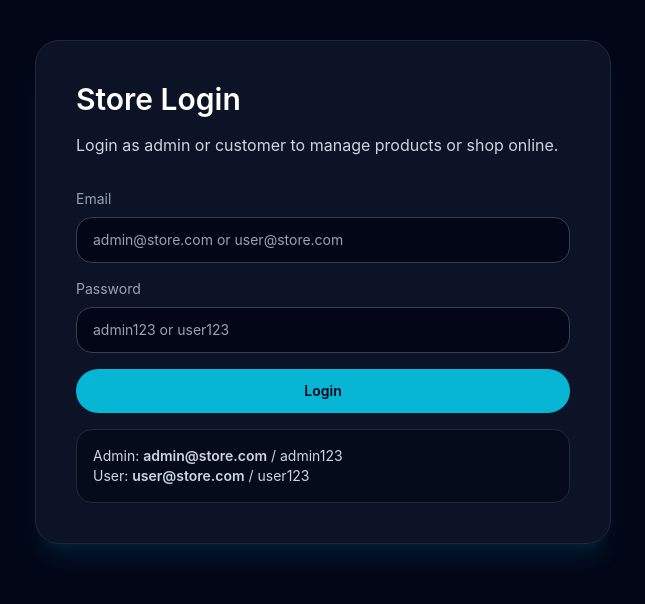
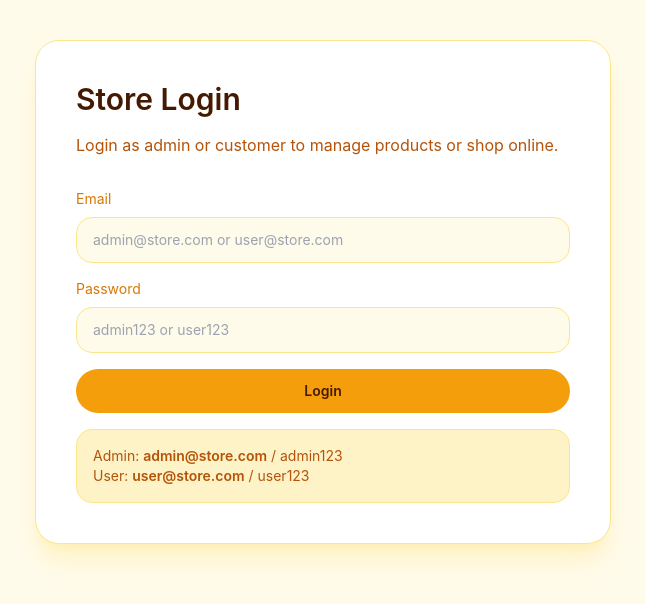
Before and after one commit to yonekyi817-jpg/AItest, a React (Vite) app: page / in a window 1280 px wide. Shown: the top 604 px of the page, without its empty margins (317-962 px from the left). Built offline with nearby package versions, Linux system fonts and the light colour scheme.

Commit message:
Update theme to white and nude yellow

```diff
--- a/src/App.jsx
+++ b/src/App.jsx
@@ -111,43 +111,43 @@ function App() {
 
   if (!currentUser) {
     return (
-      <div className="min-h-screen bg-slate-950 text-slate-100 px-6 py-10 sm:px-10 lg:px-20">
-        <div className="max-w-xl mx-auto rounded-3xl border border-slate-800 bg-slate-900/80 p-10 shadow-xl shadow-cyan-500/10">
-          <h1 className="text-3xl font-semibold text-white">Store Login</h1>
-          <p className="mt-4 text-slate-300">Login as admin or customer to manage products or shop online.</p>
+      <div className="min-h-screen bg-amber-50 text-amber-950 px-6 py-10 sm:px-10 lg:px-20">
+        <div className="max-w-xl mx-auto rounded-3xl border border-amber-200 bg-white p-10 shadow-xl shadow-amber-200/40">
+          <h1 className="text-3xl font-semibold text-amber-950">Store Login</h1>
+          <p className="mt-4 text-amber-700">Login as admin or customer to manage products or shop online.</p>
 
           <div className="mt-8 space-y-4">
-            <label className="block text-sm text-slate-400">
+            <label className="block text-sm text-amber-600">
               Email
               <input
                 type="email"
                 value={loginEmail}
                 onChange={(e) => setLoginEmail(e.target.value)}
-                className="mt-2 w-full rounded-2xl border border-slate-700 bg-slate-950 px-4 py-3 text-white outline-none focus:border-cyan-500"
+                className="mt-2 w-full rounded-2xl border border-amber-200 bg-amber-50 px-4 py-3 text-amber-950 outline-none focus:border-amber-500"
                 placeholder="admin@store.com or user@store.com"
               />
             </label>
-            <label className="block text-sm text-slate-400">
+            <label className="block text-sm text-amber-600">
               Password
               <input
                 type="password"
                 value={loginPassword}
                 onChange={(e) => setLoginPassword(e.target.value)}
-                className="mt-2 w-full rounded-2xl border border-slate-700 bg-slate-950 px-4 py-3 text-white outline-none focus:border-cyan-500"
+                className="mt-2 w-full rounded-2xl border border-amber-200 bg-amber-50 px-4 py-3 text-amber-950 outline-none focus:border-amber-500"
                 placeholder="admin123 or user123"
               />
             </label>
             <button
               onClick={handleLogin}
-              className="w-full rounded-full bg-cyan-500 px-6 py-3 text-sm font-semibold text-slate-950 transition hover:bg-cyan-400"
+              className="w-full rounded-full bg-amber-500 px-6 py-3 text-sm font-semibold text-amber-950 transition hover:bg-amber-400"
             >
               Login
             </button>
-            <div className="rounded-2xl bg-slate-950/60 p-4 text-sm text-slate-300 border border-slate-800">
+            <div className="rounded-2xl bg-amber-100 p-4 text-sm text-amber-700 border border-amber-200">
               <p>Admin: <span className="font-semibold">admin@store.com</span> / admin123</p>
               <p>User: <span className="font-semibold">user@store.com</span> / user123</p>
             </div>
-            {message && <p className="text-sm text-rose-400">{message}</p>}
+            {message && <p className="text-sm text-rose-600">{message}</p>}
           </div>
         </div>
       </div>
@@ -155,29 +155,29 @@ function App() {
   }
 
   return (
-    <div className="min-h-screen bg-slate-950 text-slate-100 px-6 py-8 sm:px-10 lg:px-20">
+    <div className="min-h-screen bg-amber-50 text-amber-950 px-6 py-8 sm:px-10 lg:px-20">
       <div className="flex flex-col gap-4 sm:flex-row sm:items-center sm:justify-between">
         <div>
-          <p className="uppercase tracking-[0.4em] text-sm text-cyan-300">E-Commerce Store</p>
+          <p className="uppercase tracking-[0.4em] text-sm text-amber-600">E-Commerce Store</p>
           <h1 className="mt-3 text-3xl sm:text-4xl font-semibold">Welcome, {currentUser.name}</h1>
-          <p className="mt-2 text-slate-400">Role: {currentUser.role}</p>
+          <p className="mt-2 text-amber-700">Role: {currentUser.role}</p>
         </div>
         <div className="flex flex-wrap items-center gap-3">
           {currentUser.role === 'customer' && (
-            <div className="rounded-3xl bg-slate-900/90 px-5 py-3 text-sm text-slate-100 border border-slate-800">
+            <div className="rounded-3xl bg-white px-5 py-3 text-sm text-amber-950 border border-amber-200">
               Cart: {cart.length} item{cart.length !== 1 ? 's' : ''}
             </div>
           )}
           <button
             onClick={handleLogout}
-            className="rounded-full bg-slate-800 px-5 py-3 text-sm font-semibold text-slate-100 transition hover:bg-slate-700"
+            className="rounded-full bg-amber-200 px-5 py-3 text-sm font-semibold text-amber-950 transition hover:bg-amber-300"
           >
             Logout
           </button>
         </div>
       </div>
 
-      {message && <div className="mt-6 rounded-3xl border border-cyan-500/30 bg-cyan-500/10 px-5 py-4 text-slate-100">{message}</div>}
+      {message && <div className="mt-6 rounded-3xl border border-amber-200 bg-amber-100 px-5 py-4 text-amber-950">{message}</div>}
 
       {currentUser.role === 'admin' ? (
         <AdminDashboard
@@ -205,28 +205,28 @@ function App() {
 function AdminDashboard({ products, newProduct, setNewProduct, onAddProduct, onUpdateStock, onDeleteProduct }) {
   return (
     <div className="mt-10 grid gap-8 lg:grid-cols-[1.2fr_0.8fr]">
-      <section className="rounded-3xl border border-slate-800 bg-slate-900/80 p-8 shadow-xl shadow-slate-950/20">
+      <section className="rounded-3xl border border-amber-200 bg-white p-8 shadow-xl shadow-amber-200/40">
         <h2 className="text-2xl font-semibold">Product Management</h2>
-        <p className="mt-3 text-slate-400">Add new products or update stock levels in the store inventory.</p>
+        <p className="mt-3 text-amber-700">Add new products or update stock levels in the store inventory.</p>
 
         <div className="mt-8 space-y-4">
           {products.map((product) => (
-            <div key={product.id} className="rounded-3xl border border-slate-800 bg-slate-950/80 p-5">
+            <div key={product.id} className="rounded-3xl border border-amber-200 bg-amber-50 p-5">
               <div className="flex flex-col gap-3 sm:flex-row sm:items-center sm:justify-between">
                 <div>
                   <h3 className="text-xl font-semibold">{product.name}</h3>
-                  <p className="mt-1 text-slate-400">${product.price} • Stock: {product.stock}</p>
-                  <p className="mt-2 text-slate-500">{product.description}</p>
+                  <p className="mt-1 text-amber-700">${product.price} • Stock: {product.stock}</p>
+                  <p className="mt-2 text-amber-600">{product.description}</p>
                 </div>
                 <div className="flex flex-col gap-3 sm:items-end">
-                  <label className="text-sm text-slate-400">
+                  <label className="text-sm text-amber-600">
                     Stock
                     <input
                       type="number"
                       value={product.stock}
                       min="0"
                       onChange={(e) => onUpdateStock(product.id, e.target.value)}
-                      className="mt-2 w-full max-w-[120px] rounded-2xl border border-slate-700 bg-slate-950 px-3 py-2 text-white outline-none"
+                      className="mt-2 w-full max-w-[120px] rounded-2xl border border-amber-200 bg-amber-50 px-3 py-2 text-amber-950 outline-none"
                     />
                   </label>
                   <button
@@ -242,50 +242,50 @@ function AdminDashboard({ products, newProduct, setNewProduct, onAddProduct, onU
         </div>
       </section>
 
-      <section className="rounded-3xl border border-slate-800 bg-slate-900/80 p-8 shadow-xl shadow-slate-950/20">
+      <section className="rounded-3xl border border-amber-200 bg-white p-8 shadow-xl shadow-amber-200/40">
         <h2 className="text-2xl font-semibold">Add Product</h2>
         <div className="mt-6 space-y-4">
-          <label className="block text-sm text-slate-400">
+          <label className="block text-sm text-amber-600">
             Name
             <input
               value={newProduct.name}
               onChange={(e) => setNewProduct((prev) => ({ ...prev, name: e.target.value }))}
-              className="mt-2 w-full rounded-2xl border border-slate-700 bg-slate-950 px-4 py-3 text-white outline-none"
+              className="mt-2 w-full rounded-2xl border border-amber-200 bg-amber-50 px-4 py-3 text-amber-950 outline-none"
               placeholder="Product name"
             />
           </label>
-          <label className="block text-sm text-slate-400">
+          <label className="block text-sm text-amber-600">
             Price
             <input
               type="number"
               value={newProduct.price}
               onChange={(e) => setNewProduct((prev) => ({ ...prev, price: e.target.value }))}
-              className="mt-2 w-full rounded-2xl border border-slate-700 bg-slate-950 px-4 py-3 text-white outline-none"
+              className="mt-2 w-full rounded-2xl border border-amber-200 bg-amber-50 px-4 py-3 text-amber-950 outline-none"
               placeholder="USD"
             />
           </label>
-          <label className="block text-sm text-slate-400">
+          <label className="block text-sm text-amber-600">
             Stock
             <input
               type="number"
               value={newProduct.stock}
               onChange={(e) => setNewProduct((prev) => ({ ...prev, stock: e.target.value }))}
-              className="mt-2 w-full rounded-2xl border border-slate-700 bg-slate-950 px-4 py-3 text-white outline-none"
+              className="mt-2 w-full rounded-2xl border border-amber-200 bg-amber-50 px-4 py-3 text-amber-950 outline-none"
               placeholder="Quantity"
             />
           </label>
-          <label className="block text-sm text-slate-400">
+          <label className="block text-sm text-amber-600">
             Description
             <textarea
               value={newProduct.description}
               onChange={(e) => setNewProduct((prev) => ({ ...prev, description: e.target.value }))}
-              className="mt-2 w-full rounded-2xl border border-slate-700 bg-slate-950 px-4 py-3 text-white outline-none"
+              className="mt-2 w-full rounded-2xl border border-amber-200 bg-amber-50 px-4 py-3 text-amber-950 outline-none"
               rows="4"
             />
           </label>
           <button
             onClick={onAddProduct}
-            className="w-full rounded-full bg-cyan-500 px-6 py-3 text-sm font-semibold text-slate-950 transition hover:bg-cyan-400"
+            className="w-full rounded-full bg-amber-500 px-6 py-3 text-sm font-semibold text-amber-950 transition hover:bg-amber-400"
           >
             Add Product
           </button>
@@ -298,22 +298,22 @@ function AdminDashboard({ products, newProduct, setNewProduct, onAddProduct, onU
 function CustomerShop({ products, cart, onAddToCart, onRemoveFromCart, onCheckout, cartTotal }) {
   return (
     <div className="mt-10 grid gap-8 xl:grid-cols-[1.5fr_0.85fr]">
-      <section className="rounded-3xl border border-slate-800 bg-slate-900/80 p-8 shadow-xl shadow-slate-950/20">
+      <section className="rounded-3xl border border-amber-200 bg-white p-8 shadow-xl shadow-amber-200/40">
         <h2 className="text-2xl font-semibold">Shop Products</h2>
-        <p className="mt-3 text-slate-400">Browse available items and add them to your cart.</p>
+        <p className="mt-3 text-amber-700">Browse available items and add them to your cart.</p>
 
         <div className="mt-8 space-y-4">
           {products.map((product) => (
-            <div key={product.id} className="rounded-3xl border border-slate-800 bg-slate-950/80 p-5 sm:flex sm:items-center sm:justify-between">
+            <div key={product.id} className="rounded-3xl border border-amber-200 bg-amber-50 p-5 sm:flex sm:items-center sm:justify-between">
               <div>
                 <h3 className="text-xl font-semibold">{product.name}</h3>
-                <p className="mt-2 text-slate-400">{product.description}</p>
-                <p className="mt-3 text-slate-300">Price: ${product.price} • Stock: {product.stock}</p>
+                <p className="mt-2 text-amber-700">{product.description}</p>
+                <p className="mt-3 text-amber-600">Price: ${product.price} • Stock: {product.stock}</p>
               </div>
               <button
                 onClick={() => onAddToCart(product)}
                 disabled={product.stock <= 0}
-                className="mt-4 rounded-full bg-cyan-500 px-5 py-3 text-sm font-semibold text-slate-950 transition hover:bg-cyan-400 disabled:cursor-not-allowed disabled:opacity-50 sm:mt-0"
+                className="mt-4 rounded-full bg-amber-500 px-5 py-3 text-sm font-semibold text-amber-950 transition hover:bg-amber-400 disabled:cursor-not-allowed disabled:opacity-50 sm:mt-0"
               >
                 {product.stock > 0 ? 'Add to Cart' : 'Sold Out'}
               </button>
@@ -322,16 +322,16 @@ function CustomerShop({ products, cart, onAddToCart, onRemoveFromCart, onCheckou
         </div>
       </section>
 
-      <aside className="rounded-3xl border border-slate-800 bg-slate-900/80 p-8 shadow-xl shadow-slate-950/20">
+      <aside className="rounded-3xl border border-amber-200 bg-white p-8 shadow-xl shadow-amber-200/40">
         <h2 className="text-2xl font-semibold">Shopping Cart</h2>
         {cart.length ? (
           <div className="mt-6 space-y-4">
             {cart.map((item) => (
-              <div key={item.id} className="rounded-3xl border border-slate-800 bg-slate-950/80 p-4">
+              <div key={item.id} className="rounded-3xl border border-amber-200 bg-amber-50 p-4">
                 <div className="flex items-start justify-between gap-4">
                   <div>
                     <h3 className="text-lg font-semibold">{item.name}</h3>
-                    <p className="mt-1 text-slate-400">Qty: {item.quantity} × ${item.price}</p>
+                    <p className="mt-1 text-amber-700">Qty: {item.quantity} × ${item.price}</p>
                   </div>
                   <button
                     onClick={() => onRemoveFromCart(item.id)}
@@ -342,19 +342,19 @@ function CustomerShop({ products, cart, onAddToCart, onRemoveFromCart, onCheckou
                 </div>
               </div>
             ))}
-            <div className="rounded-3xl bg-slate-950/80 p-4 text-slate-100">
-              <p className="text-sm text-slate-400">Total</p>
+            <div className="rounded-3xl bg-amber-50 p-4 text-amber-950">
+              <p className="text-sm text-amber-700">Total</p>
               <p className="mt-1 text-2xl font-semibold">${cartTotal.toFixed(2)}</p>
             </div>
             <button
               onClick={onCheckout}
-              className="w-full rounded-full bg-cyan-500 px-6 py-3 text-sm font-semibold text-slate-950 transition hover:bg-cyan-400"
+              className="w-full rounded-full bg-amber-500 px-6 py-3 text-sm font-semibold text-amber-950 transition hover:bg-amber-400"
             >
               Checkout
             </button>
           </div>
         ) : (
-          <p className="mt-6 text-slate-400">Your cart is empty. Add a product to start shopping.</p>
+          <p className="mt-6 text-amber-700">Your cart is empty. Add a product to start shopping.</p>
         )}
       </aside>
     </div>
--- a/src/index.css
+++ b/src/index.css
@@ -3,13 +3,14 @@
 @tailwind utilities;
 
 :root {
-  color-scheme: dark;
+  color-scheme: light;
 }
 
 body {
   margin: 0;
   font-family: Inter, ui-sans-serif, system-ui, -apple-system, BlinkMacSystemFont, 'Segoe UI', sans-serif;
-  background: #020617;
+  background: #fff8e7;
+  color: #4b3e1c;
 }
 
 * {
```
